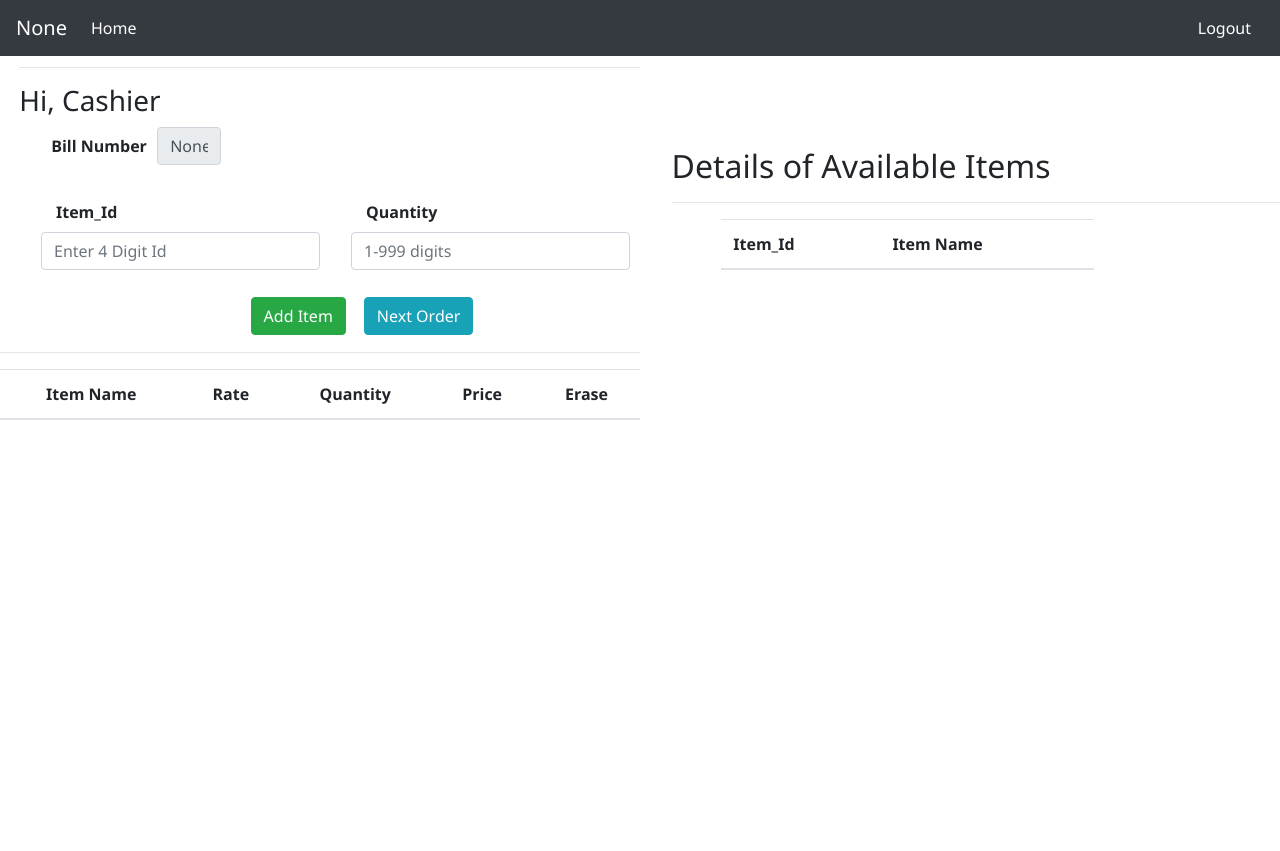
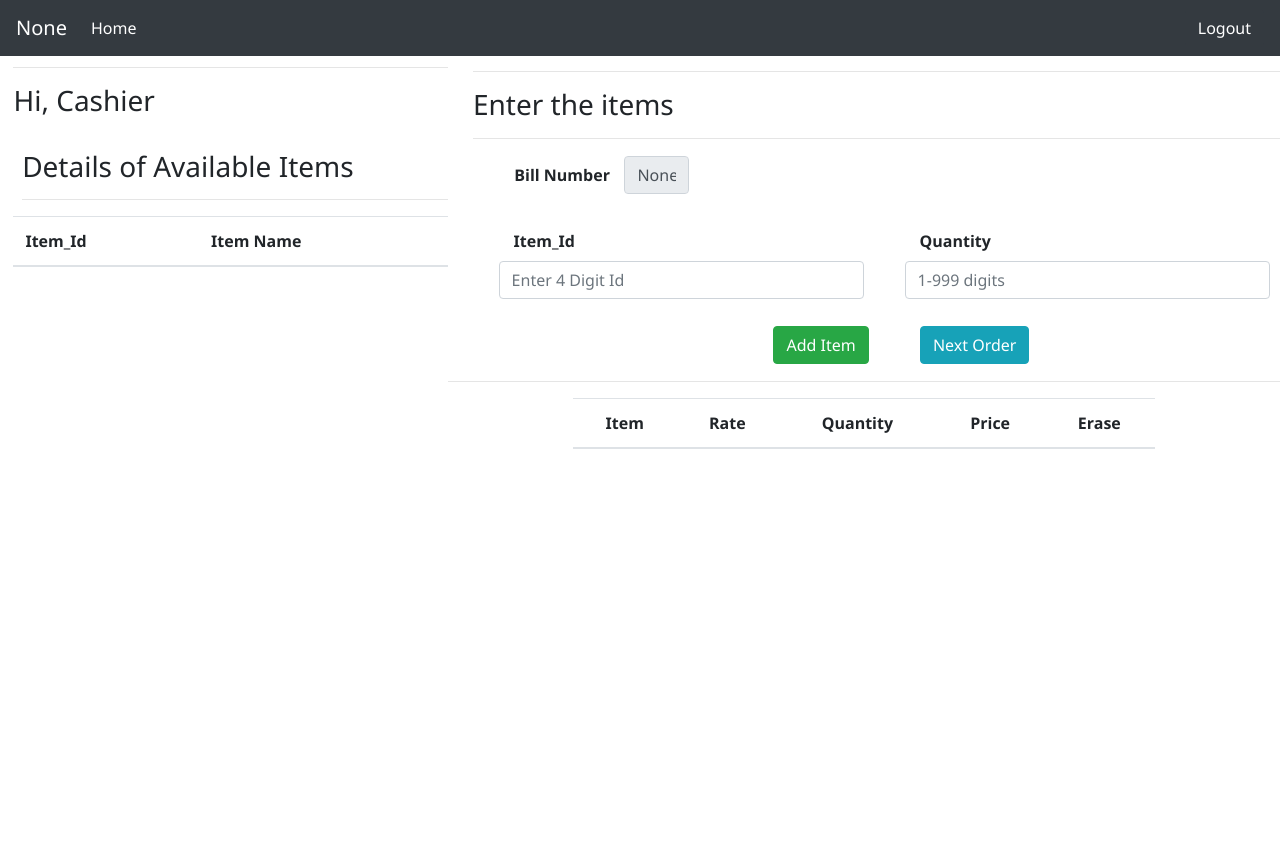
Before and after one commit to shakthi876/billgenerator-live, a Django app: page /cashier/search/ in a window 1280 px wide. After the commit the page ends 449 px from the top, so only its background shows below. Run offline with Django 4.2, Linux system fonts and the light colour scheme; a user stored in the database is signed in; data comes from the database, SQL or seed files in the repository; both versions use the stored data as it was after the commit; lists and menus that the app fills with data are empty; some libraries are stand-ins or nearby versions.

Commit message:
intial commit

```diff
--- a/static/css/csearch.css
+++ b/static/css/csearch.css
@@ -1,5 +1,7 @@
 
-  .wrap{display:flex;}
+  .wrap{
+    display:flex;
+  }
   .box{
       margin-top: 4%;
       height: 100vh;
--- a/templates/adminlogin.html
+++ b/templates/adminlogin.html
@@ -33,6 +33,9 @@ body{
 
 .overall{
   margin:0;
+  margin-top: 10%;
+  margin-left: 7%;
+  align-items: center;
 
 }
 .ce{
--- a/templates/search.html
+++ b/templates/search.html
@@ -10,28 +10,113 @@ Search
 
 <script src="https://kit.fontawesome.com/9234ad5b48.js" crossorigin="anonymous"></script>
 
+<style>
+    .box1 {
+        width: 35%;
+        overflow: scroll;
+
+    }
+
+    .box2 {
+        width: 65%;
+        overflow: scroll;
+
+    }
+
+    .wrap {
+        margin: 0;
+    }
+
+    #b2 {
+        padding-left: 23%;
+    }
+
+    #lefti {
+        margin-top: 3%;
+    }
+
+    .right-table {
+        width: 70%;
+        margin-left: 15%;
+    }
 
 
 
+    @media screen and (max-device-width: 768px) {
+        .right-table {
+            margin: 0;
+            width: 100%;
+            font-size: 80%;
+            line-height: 0px;
 
+        }
 
+        .next {
+            margin: 0;
+            margin-left: 6%;
+        }
 
+        body {
+            background-color: yellow;
+        }
 
+        .wrap {
+            display: block;
+        }
 
+        .box1 {
+            width: 100%;
+        }
 
+        .box2 {
+            width: 100%;
+        }
 
+        .top {
+            width: 60%;
+            text-align: center;
+            margin-left: 9%;
+            font-size: 90%;
+        }
 
+        #bottom {
+            width: 60%;
+            text-align: center;
+            margin-left: 3%;
+            margin-right: 3%;
+        }
 
+        h3 {
+            font-size: 130%;
+        }
 
+        #bill {
+            font-size: 90%;
+        }
 
+        input.form-control {
+            height: 25px !important;
 
+        }
 
+        input::placeholder {
+            font-size: 80%;
+        }
 
+        .btn {
 
+            font-size: 90%;
+            line-height: 1;
+            padding: 5% 6%;
+        }
+
+    }
+</style>
 
 <nav class="navbar navbar-expand-lg navbar-dark bg-dark" style="position: fixed; width: 100%;">
     <a class="navbar-brand mb-0 h1" href="{% url 'twolink' %}">{{shop}}</a>
-    <button class="navbar-toggler" type="button" data-toggle="collapse" data-target="#navbarSupportedContent" aria-controls="navbarSupportedContent" aria-expanded="false" aria-label="Toggle navigation">
+    <button class="navbar-toggler" type="button" data-toggle="collapse" data-target="#navbarSupportedContent"
+        aria-controls="navbarSupportedContent" aria-expanded="false" aria-label="Toggle navigation">
         <span class="navbar-toggler-icon"></span>
     </button>
 
@@ -46,7 +131,7 @@ Search
 
         </ul>
         <form class="form-inline my-2 my-lg-0">
-          <a href="{% url 'login' %}"  class="btn btn-dark my-2 my-sm-0"  type="submit">  Logout</a>
+            <a href="{% url 'login' %}" class="btn btn-dark my-2 my-sm-0" type="submit"> Logout</a>
 
         </form>
     </div>
@@ -56,140 +141,27 @@ Search
 
 <div class="wrap">
 
-    <div class="box">
-
-        <form action="" method="post">
-            {% csrf_token %}
-
-         <div style="margin-left: 3%;">
-<hr>
-            <h3> Hi, Cashier  </h3>
-            <table style="margin-left: 5%;">
-                <thead>
-                    <tr>
-
-                        <th>Bill Number &nbsp; </th>
-                        <th><input value={{bill}} class="form-control" style="width: 25%; text-align: center;" readonly>
-                        </th>
-                    </tr>
-
-                </thead>
-
-            </table>
-
-
-         </div>
-
-
-            {% for message in messages %}
-            <div class="alert alert-{{ message.tags }} alert-dismissible fade show" role="alert">
-                <strong>Message: </strong>{{ message }}
-                <button type="button" class="close" data-dismiss="alert" aria-label="Close">
-                  <span aria-hidden="true">&times;</span>
-                </button>
-              </div>
-
-            {% endfor %}
-
-<br>
-
-            <div class="grid-container">
-            <div class="form-group">
-
-                <label for="ab" class="control-label col-sm-2">  <strong> Item_Id </strong></label>
-                <div class="col-sm-16">
-
-                  <input  type="text"  class="form-control" id='ab' pattern="\d*" maxlength="4"  name="id"  placeholder='Enter 4 Digit Id' required>
-                </div>
-            </div>
-
-            <div class="form-group">
-                <label for="bc" class="control-label col-sm-2"><strong>Quantity</strong></label>
-                <div class="col-sm-16">
-                    <input  type="text" class="form-control" id='bc' pattern="\d*" maxlength="3"  name="quant"  placeholder='1-999 digits' required>
-                </div>
-            </div>
-        </div>
-
-              <table  class='next'>
-                <thead>
-                    <tr>
-                    <th > <input type="submit" value="Add Item" class="btn btn-success" >&emsp;</th>
-                    <th><div > <a href="{% url 'search' %}" class="btn btn-info" > Next Order </a> </div></th>
-                </tr>
-                </thead>
 
 
 
-              </table>
-
-<hr>
-
-
-
-
-
-            </form>
-
-                    <table class="table" style="text-align: center;">
-                        <thead class="table -info">
-                            <tr>
-                        <th scope="col">Item Name</th>
-                        <th scope="col">Rate</th>
-                        <th scope="col">Quantity</th>
-                        <th scope="col">Price</th>
-                        <th scope="col">Erase</th>
-                        </thead></tr>
-                        {%for item in sales%}
-                        <tbody>
-                        <tr>
-                            <td>{{ item.Product_name }}</td>
-                            <td>{{ item.Price }}</td>
-                            <td>{{ item.Quantity }}</td>
-                            <td>{{ item.Total }}</td>
-                            <td><a href="{% url 'remove' item.id %}" style="font-size: 130%; color: red; text-align: center;"> <i class="fas fa-times"></i></a></td>
-                        </tr>
-                        {% endfor %}
-                        <tr>
-
-                            {% if checking.Total__sum is empty %}
-
-                            {% else %}
-                            <td style="padding-left: 1%;"> Total Amount</td>
-                            <td></td>
-                            <td></td>
-                            <td> {{checking.Total__sum}} </td>
-
-                            <td>   <form action="{% url 'export' %}" method='POST'>
-                                {% csrf_token %}
-                                <input type="submit" value="GenerateBill" class="btn btn-success">
-
-                            </form></td> {% endif %}
-                        </tr>
-                       </tbody>
-
-                    </table>
-
-
-
-</div>
-
-
-<div class="box" >
+    <div class="box1">
 
         <div class='righti'>
-
+            <hr>
+            <h3> Hi, Cashier </h3>
             <div style=" padding-left: 2%; font-family: 'Segoe UI', Tahoma, Geneva, Verdana, sans-serif;">
-        <h2>Details of Available Items</h2>
+                <br>
+                <h3>Details of Available Items</h3>
                 <hr>
             </div>
 
-          <div style=" padding-left: 10%; width: 70%;">
+            <div class='top'>
                 <table class="table table-striped">
                     <thead>
                         <tr>
                             <th scope="col">Item_Id</th>
-                        <th scope="col" > Item Name</th></tr>
+                            <th scope="col"> Item Name</th>
+                        </tr>
                     </thead>
                     <tbody>
                         {%for item in items%}
@@ -201,9 +173,6 @@ Search
                     </tbody>
                 </table>
             </div>
-
-</div>
-
 
         </div>
 
@@ -240,6 +209,144 @@ Search
 
 
 
+    <div class="box2" id='lefti'>
+
+        <form action="" method="post">
+            {% csrf_token %}
+
+            <div style="margin-left: 3%;">
+                <hr>
+                <hr>
+                <h3>Enter the items</h3>
+                <hr>
+                <table style="margin-left: 5%;">
+                    <thead>
+                        <tr>
+
+                            <th id='bill'>Bill Number &nbsp;&nbsp; </th>
+                            <th><input id='bi' value={{bill}} class="form-control"
+                                    style="width: 25%; text-align: center;" readonly>
+                            </th>
+                        </tr>
+
+                    </thead>
+
+                </table>
+
+
+            </div>
+
+
+            {% for message in messages %}
+            <div class="alert alert-{{ message.tags }} alert-dismissible fade show" role="alert">
+                <strong>Message: </strong>{{ message }}
+                <button type="button" class="close" data-dismiss="alert" aria-label="Close">
+                    <span aria-hidden="true">&times;</span>
+                </button>
+            </div>
+
+            {% endfor %}
+
+            <br>
+
+            <div class="grid-container">
+                <div class="form-group">
+
+                    <label for="ab" class="control-label col-sm-2"> <strong> Item_Id </strong></label>
+                    <div class="col-sm-16">
+
+                        <input type="text" class="form-control" id='ab' pattern="\d*" maxlength="4" name="id"
+                            placeholder='Enter 4 Digit Id' required>
+                    </div>
+                </div>
+
+                <div class="form-group">
+                    <label for="bc" class="control-label col-sm-2"><strong>Quantity</strong></label>
+                    <div class="col-sm-16">
+                        <input type="text" class="form-control" id='bc' pattern="\d*" maxlength="3" name="quant"
+                            placeholder='1-999 digits' required>
+                    </div>
+                </div>
+            </div>
+
+            <table class='next'>
+                <thead>
+                    <tr>
+                        <th id='b1'> <input type="submit" value="Add Item" class="btn btn-success"></th>
+                        <th></th>
+                        <th id='b2'> <a href="{% url 'search' %}" class="btn btn-info"> Next Order </a></th>
+                    </tr>
+                </thead>
+
+
+
+            </table>
+
+            <hr>
+
+
+
+
+
+        </form>
+        <div class="right-table">
+
+
+
+                <table class="table" style="text-align: center;" id='bottom'>
+                    <thead class="table -info">
+                        <tr>
+                            <th scope="col">Item</th>
+                            <th scope="col">Rate</th>
+                            <th scope="col">Quantity</th>
+                            <th scope="col">Price</th>
+                            <th scope="col">Erase</th>
+                    </thead>
+                    </tr>
+                    {%for item in sales%}
+                    <tbody>
+                        <tr>
+                            <td>{{ item.Product_name }}</td>
+                            <td>{{ item.Price }}</td>
+                            <td>{{ item.Quantity }}</td>
+                            <td>{{ item.Total }}</td>
+                            <td><a href="{% url 'remove' item.id %}"
+                                    style="font-size: 130%; color: red; text-align: center;"> <i
+                                        class="fas fa-times"></i></a></td>
+                        </tr>
+                        {% endfor %}
+                        <tr>
+
+                            {% if checking.Total__sum is empty %}
+
+                            {% else %}
+                            <td style="padding-left: 1%;"> Total </td>
+                            <td></td>
+                            <td></td>
+                            <td> {{checking.Total__sum}} </td>
+
+                            <td>
+                                <form action="{% url 'export' %}" method='POST'>
+                                    {% csrf_token %}
+                                    <input type="submit" value="GenerateBill" class="btn btn-success">
+
+                                </form>
+                            </td> {% endif %}
+                        </tr>
+                    </tbody>
+
+                </table>
+
+
+        </div>
+    </div>
+
+
+
+
+</div>
+
+
 
 
 
--- a/templates/twolink.html
+++ b/templates/twolink.html
@@ -19,7 +19,7 @@ Home
 @media screen and  (max-device-width: 768px) {
 
 .grid-item{
-  font-size: 130%;
+  font-size: 110%;
   padding: 2%;
 }
 
@@ -81,9 +81,9 @@ Home
 
 
   <div class="grid-container">
-    <div class="grid-item">  Hello, {{ name}} Welcomes you</div>
+    <div class="grid-item">  Hello, <br> {{ name}} Welcomes you</div>
 
-    <div class="grid-item" id='s'>{{d1}}, {{time}}</div>
+    <div class="grid-item" id='s'>{{d1}}</div>
 
   </div>
 
```
Also changed, not shown: db.sqlite3. Lines whose indentation alone changed are shown as unchanged.
